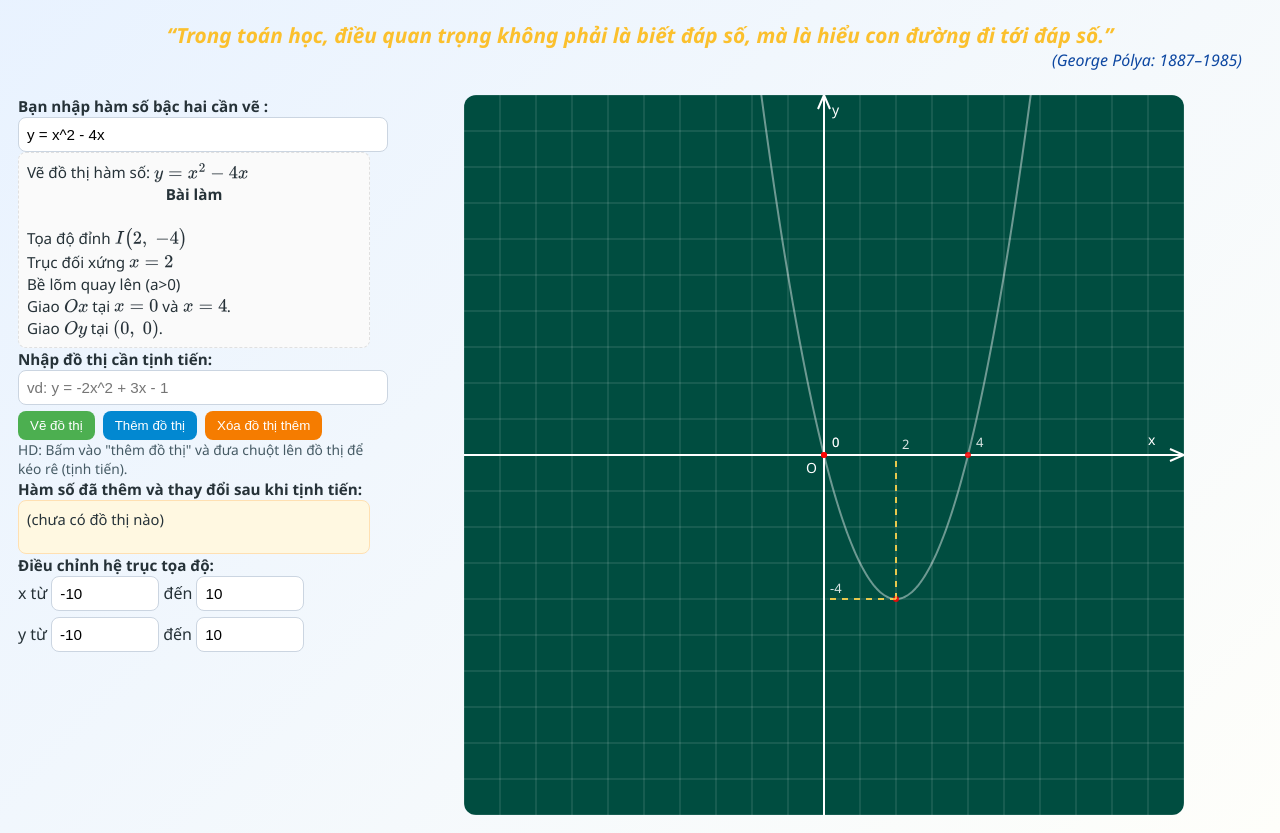
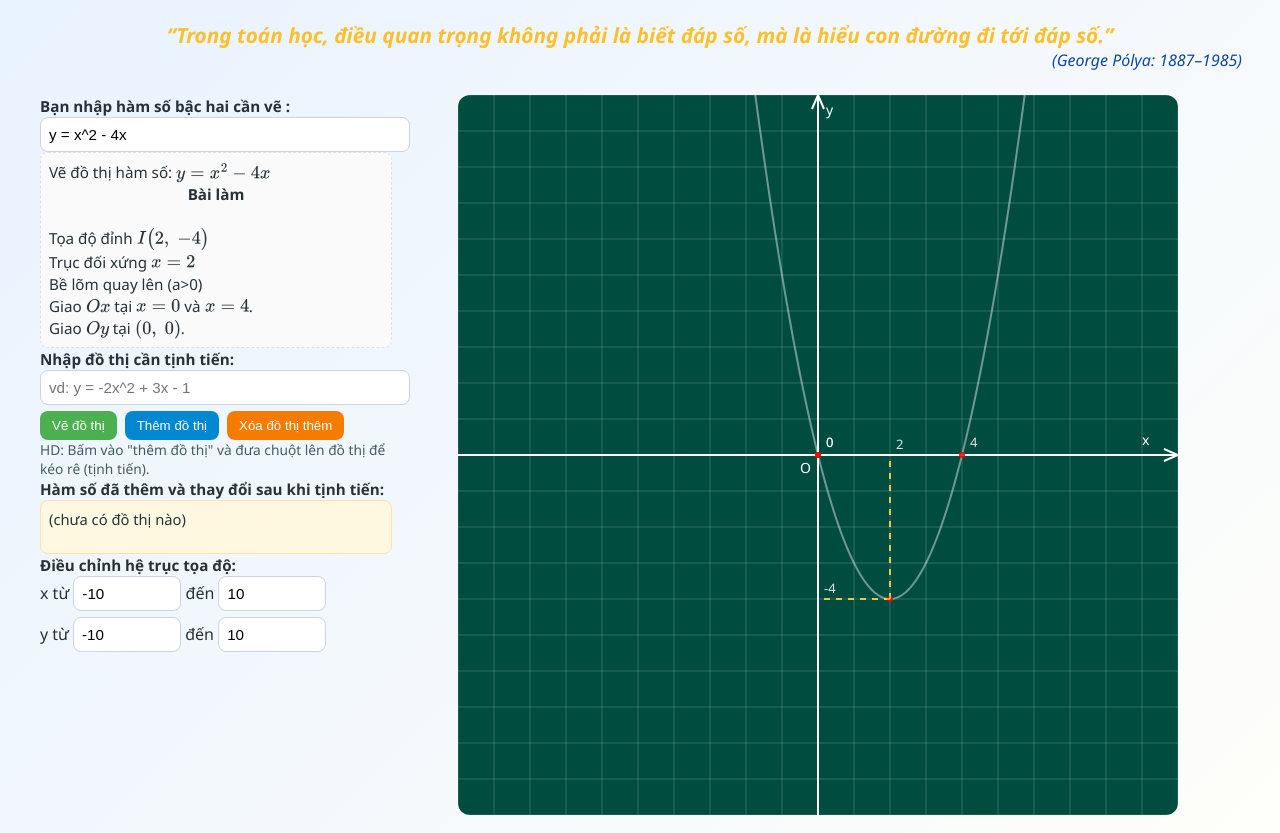
Before and after one commit to levanquybson/dothihsbachaitinhtiendothi, a plain HTML site: page index.html in a window 1280 px wide. Shown: the part 64-897 px from the top of the page. Drawn offline with nearby package versions, Linux system fonts and the light colour scheme.

Commit message:
Update index.html

```diff
--- a/index.html
+++ b/index.html
@@ -8,11 +8,12 @@
   :root{ --left-w:340px; }
   body{ font-family: "Segoe UI", Tahoma, sans-serif; margin:0; padding:18px; background:linear-gradient(135deg,#e8f2ff,#fefefa); color:#263238; }
   h1{ text-align:center; margin:0 0 12px; color:#1565c0; font-weight:800 }
- #layout{
+#layout{
   display:flex;
-  gap:1rem;
-  justify-content:center;
-  align-items:stretch;
+  gap:0.25rem;   /* ~8px – vừa sát nhưng không dính */
+  justify-content:flex-start;
+  max-width:1200px;
+  margin:0 auto;
 }
 
 #leftCol{
```
